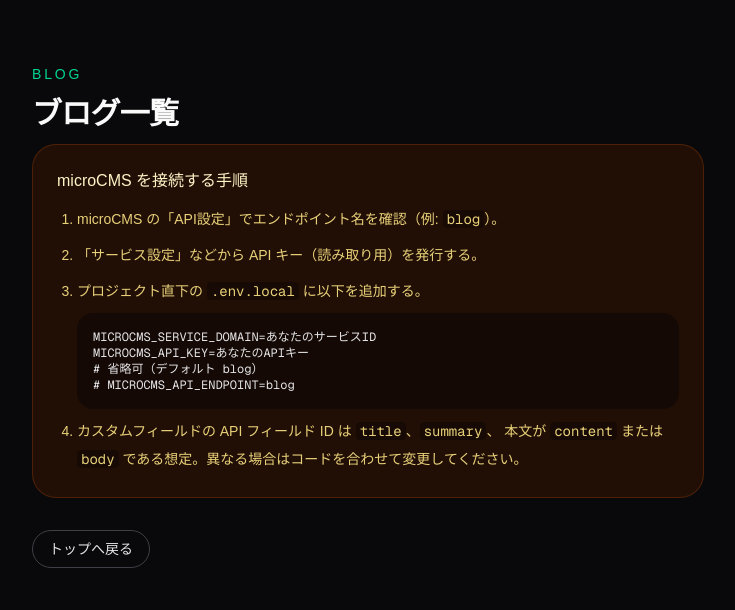
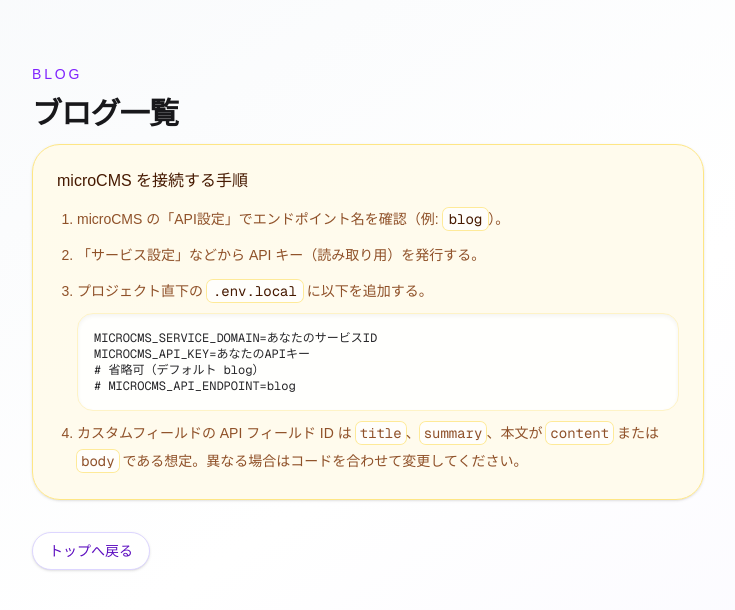
Before and after one commit to asakura0729/vercel_test, a Next.js app: page /blog in a window 1280 px wide. Shown: the top 610 px of the page, without its empty margins (160-895 px from the left). Built offline with nearby package versions, Linux system fonts and the light colour scheme.

Commit message:
microCMS読み込み

```diff
--- a/src/app/blog/page.tsx
+++ b/src/app/blog/page.tsx
@@ -9,31 +9,41 @@
 
 export const revalidate = 60;
 
+const pageBg =
+  "min-h-screen bg-gradient-to-br from-slate-50 via-white to-violet-50/70 px-6 py-16 text-zinc-900";
+
 export default async function BlogPage() {
   if (!isMicrocmsConfigured()) {
     return (
-      <main className="min-h-screen bg-zinc-950 px-6 py-16 text-zinc-50">
+      <main className={pageBg}>
         <div className="mx-auto flex w-full max-w-4xl flex-col gap-8">
           <div className="space-y-3">
-            <p className="text-sm font-medium uppercase tracking-[0.2em] text-emerald-400">
+            <p className="text-sm font-medium uppercase tracking-[0.2em] text-violet-600">
               Blog
             </p>
-            <h1 className="text-3xl font-semibold tracking-tight">ブログ一覧</h1>
-            <div className="max-w-2xl space-y-3 rounded-3xl border border-amber-900/50 bg-amber-950/40 p-6 text-amber-100">
+            <h1 className="text-3xl font-semibold tracking-tight text-zinc-900">
+              ブログ一覧
+            </h1>
+            <div className="max-w-2xl space-y-3 rounded-[1.75rem] border border-amber-200 bg-amber-50/90 p-6 text-amber-950 shadow-sm">
               <p className="font-medium">microCMS を接続する手順</p>
-              <ol className="list-decimal space-y-2 pl-5 text-sm leading-7 text-amber-200/90">
+              <ol className="list-decimal space-y-2 pl-5 text-sm leading-7 text-amber-900/85">
                 <li>
                   microCMS の「API設定」でエンドポイント名を確認（例:{" "}
-                  <code className="rounded bg-black/30 px-1">blog</code>）。
+                  <code className="rounded-md bg-white/80 px-1.5 py-0.5 text-amber-950 ring-1 ring-amber-200/80">
+                    blog
+                  </code>
+                  ）。
                 </li>
                 <li>
                   「サービス設定」などから API キー（読み取り用）を発行する。
                 </li>
                 <li>
                   プロジェクト直下の{" "}
-                  <code className="rounded bg-black/30 px-1">.env.local</code>{" "}
+                  <code className="rounded-md bg-white/80 px-1.5 py-0.5 text-amber-950 ring-1 ring-amber-200/80">
+                    .env.local
+                  </code>{" "}
                   に以下を追加する。
-                  <pre className="mt-2 overflow-x-auto rounded-2xl bg-black/40 p-4 text-xs text-zinc-200">
+                  <pre className="mt-2 overflow-x-auto rounded-2xl border border-amber-100 bg-white/90 p-4 text-xs text-zinc-800 shadow-inner">
 {`MICROCMS_SERVICE_DOMAIN=あなたのサービスID
 MICROCMS_API_KEY=あなたのAPIキー
 # 省略可（デフォルト blog）
@@ -42,11 +52,21 @@
                 </li>
                 <li>
                   カスタムフィールドの API フィールド ID は{" "}
-                  <code className="rounded bg-black/30 px-1">title</code>、
-                  <code className="rounded bg-black/30 px-1">summary</code>、
-                  本文が{" "}
-                  <code className="rounded bg-black/30 px-1">content</code> または{" "}
-                  <code className="rounded bg-black/30 px-1">body</code>{" "}
+                  <code className="rounded-md bg-white/80 px-1 py-0.5 ring-1 ring-amber-200/80">
+                    title
+                  </code>
+                  、
+                  <code className="rounded-md bg-white/80 px-1 py-0.5 ring-1 ring-amber-200/80">
+                    summary
+                  </code>
+                  、本文が{" "}
+                  <code className="rounded-md bg-white/80 px-1 py-0.5 ring-1 ring-amber-200/80">
+                    content
+                  </code>{" "}
+                  または{" "}
+                  <code className="rounded-md bg-white/80 px-1 py-0.5 ring-1 ring-amber-200/80">
+                    body
+                  </code>{" "}
                   である想定。異なる場合はコードを合わせて変更してください。
                 </li>
               </ol>
@@ -54,7 +74,7 @@
           </div>
           <Link
             href="/"
-            className="w-fit rounded-full border border-zinc-700 px-4 py-2 text-sm font-medium text-zinc-200 transition hover:border-zinc-500 hover:bg-zinc-900"
+            className="w-fit rounded-full border border-violet-200 bg-white px-4 py-2 text-sm font-medium text-violet-800 shadow-sm transition hover:border-violet-300 hover:bg-violet-50"
           >
             トップへ戻る
           </Link>
@@ -68,15 +88,17 @@
     list = await getBlogList(10);
   } catch (e) {
     return (
-      <main className="min-h-screen bg-zinc-950 px-6 py-16 text-zinc-50">
+      <main className={pageBg}>
         <div className="mx-auto max-w-4xl space-y-4">
-          <h1 className="text-3xl font-semibold tracking-tight">ブログ一覧</h1>
-          <p className="rounded-3xl border border-red-900/50 bg-red-950/40 p-6 text-red-200">
+          <h1 className="text-3xl font-semibold tracking-tight text-zinc-900">
+            ブログ一覧
+          </h1>
+          <p className="rounded-[1.75rem] border border-red-200 bg-red-50 p-6 text-sm leading-7 text-red-900 shadow-sm">
             {e instanceof Error ? e.message : "記事の取得に失敗しました。"}
           </p>
           <Link
             href="/"
-            className="inline-block rounded-full border border-zinc-700 px-4 py-2 text-sm text-zinc-200"
+            className="inline-block rounded-full border border-violet-200 bg-white px-4 py-2 text-sm font-medium text-violet-800 shadow-sm transition hover:bg-violet-50"
           >
             トップへ戻る
           </Link>
@@ -86,21 +108,23 @@
   }
 
   return (
-    <main className="min-h-screen bg-zinc-950 px-6 py-16 text-zinc-50">
+    <main className={pageBg}>
       <div className="mx-auto flex w-full max-w-4xl flex-col gap-8">
         <div className="space-y-3">
-          <p className="text-sm font-medium uppercase tracking-[0.2em] text-emerald-400">
+          <p className="text-sm font-medium uppercase tracking-[0.2em] text-violet-600">
             Blog
           </p>
-          <h1 className="text-3xl font-semibold tracking-tight">ブログ一覧</h1>
-          <p className="max-w-2xl text-base leading-7 text-zinc-400">
+          <h1 className="text-3xl font-semibold tracking-tight text-zinc-900">
+            ブログ一覧
+          </h1>
+          <p className="max-w-2xl text-base leading-7 text-zinc-600">
             microCMS から取得した最新 10 件です。
           </p>
         </div>
 
         <ul className="flex flex-col gap-4">
           {list.contents.length === 0 ? (
-            <li className="rounded-3xl border border-zinc-800 bg-zinc-900/80 p-8 text-zinc-500">
+            <li className="rounded-[1.75rem] border border-violet-100 bg-white/80 p-8 text-center text-zinc-500 shadow-sm backdrop-blur">
               記事がありません。
             </li>
           ) : (
@@ -115,14 +139,14 @@
 
               return (
                 <li key={post.id}>
-                  <article className="rounded-3xl border border-zinc-800 bg-zinc-900/80 p-6 transition hover:border-zinc-600">
+                  <article className="rounded-[1.75rem] border border-violet-100/80 bg-white/90 p-6 shadow-sm backdrop-blur transition hover:border-violet-200 hover:shadow-md">
                     <dl className="space-y-3 text-sm">
                       {updated ? (
                         <div>
-                          <dt className="text-xs font-medium uppercase tracking-wider text-zinc-500">
+                          <dt className="text-xs font-medium uppercase tracking-wider text-violet-600/90">
                             更新日時
                           </dt>
-                          <dd className="mt-1 text-zinc-300">
+                          <dd className="mt-1 text-zinc-800">
                             <time dateTime={updated}>
                               {formatBlogDate(updated)}
                             </time>
@@ -130,34 +154,26 @@
                         </div>
                       ) : null}
                       <div>
-                        <dt className="text-xs font-medium uppercase tracking-wider text-zinc-500">
+                        <dt className="text-xs font-medium uppercase tracking-wider text-violet-600/90">
                           タイトル
                         </dt>
-                        <dd className="mt-1 text-lg font-semibold text-white">
+                        <dd className="mt-1 text-lg font-semibold text-zinc-900">
                           {post.title}
                         </dd>
                       </div>
                       <div>
-                        <dt className="text-xs font-medium uppercase tracking-wider text-zinc-500">
-                          概要
-                        </dt>
-                        <dd className="mt-1 leading-6 text-zinc-400">
-                          {summaryText}
-                        </dd>
-                      </div>
-                      <div>
-                        <dt className="text-xs font-medium uppercase tracking-wider text-zinc-500">
+                        <dt className="text-xs font-medium uppercase tracking-wider text-violet-600/90">
                           記事
                         </dt>
-                        <dd className="mt-1 leading-6 text-zinc-400">
+                        <dd className="mt-1 leading-6 text-zinc-600">
                           {articleExcerpt}
                         </dd>
                       </div>
                     </dl>
-                    <div className="mt-5 border-t border-zinc-800 pt-4">
+                    <div className="mt-5 border-t border-violet-100 pt-4">
                       <Link
                         href={`/blog/post/${post.id}`}
-                        className="inline-flex text-sm font-medium text-emerald-400 underline-offset-4 hover:underline"
+                        className="inline-flex text-sm font-medium text-violet-700 underline-offset-4 hover:text-violet-900 hover:underline"
                       >
                         記事の詳細を見る
                       </Link>
@@ -171,7 +187,7 @@
 
         <Link
           href="/"
-          className="w-fit rounded-full border border-zinc-700 px-4 py-2 text-sm font-medium text-zinc-200 transition hover:border-zinc-500 hover:bg-zinc-900"
+          className="w-fit rounded-full border border-violet-200 bg-white px-4 py-2 text-sm font-medium text-violet-800 shadow-sm transition hover:border-violet-300 hover:bg-violet-50"
         >
           トップへ戻る
         </Link>
--- a/src/app/blog/post/[contentId]/page.tsx
+++ b/src/app/blog/post/[contentId]/page.tsx
@@ -8,6 +8,9 @@
 import { notFound } from "next/navigation";
 
 export const revalidate = 60;
+
+const pageBg =
+  "min-h-screen bg-gradient-to-br from-slate-50 via-white to-violet-50/70 px-6 py-16 text-zinc-900";
 
 type PageProps = {
   params: Promise<{ contentId: string }>;
@@ -32,23 +35,23 @@
 
   if (!isMicrocmsConfigured()) {
     return (
-      <main className="min-h-screen bg-zinc-950 px-6 py-16 text-zinc-50">
-        <div className="mx-auto max-w-2xl space-y-4">
-          <h1 className="text-2xl font-semibold">設定が必要です</h1>
-          <p className="text-zinc-400 leading-7">
+      <main className={pageBg}>
+        <div className="mx-auto max-w-2xl space-y-4 rounded-[1.75rem] border border-violet-100 bg-white/90 p-8 shadow-sm backdrop-blur">
+          <h1 className="text-2xl font-semibold text-zinc-900">設定が必要です</h1>
+          <p className="text-zinc-600 leading-7">
             環境変数{" "}
-            <code className="rounded bg-zinc-900 px-1.5 py-0.5 text-emerald-300">
+            <code className="rounded-md bg-violet-50 px-1.5 py-0.5 text-sm text-violet-800 ring-1 ring-violet-100">
               MICROCMS_SERVICE_DOMAIN
             </code>{" "}
             と{" "}
-            <code className="rounded bg-zinc-900 px-1.5 py-0.5 text-emerald-300">
+            <code className="rounded-md bg-violet-50 px-1.5 py-0.5 text-sm text-violet-800 ring-1 ring-violet-100">
               MICROCMS_API_KEY
             </code>{" "}
             を設定してください（.env.example を参照）。
           </p>
           <Link
             href="/blog"
-            className="inline-block text-sm font-medium text-emerald-400 underline-offset-4 hover:underline"
+            className="inline-block text-sm font-medium text-violet-700 underline-offset-4 hover:text-violet-900 hover:underline"
           >
             一覧へ戻る
           </Link>
@@ -64,13 +67,13 @@
   const updated = post.updatedAt ?? post.revisedAt ?? post.publishedAt ?? "";
 
   return (
-    <main className="min-h-screen bg-zinc-950 px-6 py-16 text-zinc-50">
-      <article className="mx-auto max-w-2xl space-y-8">
-        <header className="space-y-3 border-b border-zinc-800 pb-8">
-          <p className="text-sm font-medium uppercase tracking-[0.2em] text-emerald-400">
+    <main className={pageBg}>
+      <article className="mx-auto max-w-2xl space-y-8 rounded-[1.75rem] border border-violet-100 bg-white/90 p-8 shadow-sm backdrop-blur sm:p-10">
+        <header className="space-y-3 border-b border-violet-100 pb-8">
+          <p className="text-sm font-medium uppercase tracking-[0.2em] text-violet-600">
             Blog
           </p>
-          <h1 className="text-3xl font-semibold tracking-tight leading-tight">
+          <h1 className="text-3xl font-semibold tracking-tight text-zinc-900 leading-tight">
             {post.title}
           </h1>
           {updated ? (
@@ -80,23 +83,23 @@
             </p>
           ) : null}
           {post.summary ? (
-            <p className="text-base leading-7 text-zinc-400">{post.summary}</p>
+            <p className="text-base leading-7 text-zinc-600">{post.summary}</p>
           ) : null}
         </header>
 
         {bodyHtml ? (
           <div
-            className="blog-body space-y-4 text-zinc-300 leading-8 [&_a]:text-emerald-400 [&_a]:underline [&_h2]:mt-10 [&_h2]:text-xl [&_h2]:font-semibold [&_h2]:text-white [&_h3]:mt-8 [&_h3]:text-lg [&_h3]:font-semibold [&_li]:ml-6 [&_li]:list-disc [&_p]:my-4 [&_ul]:my-4"
+            className="blog-body space-y-4 text-zinc-700 leading-8 [&_a]:font-medium [&_a]:text-violet-700 [&_a]:underline [&_blockquote]:border-l-4 [&_blockquote]:border-violet-200 [&_blockquote]:pl-4 [&_blockquote]:text-zinc-600 [&_code]:rounded [&_code]:bg-violet-50 [&_code]:px-1 [&_code]:text-sm [&_code]:text-violet-900 [&_h2]:mt-10 [&_h2]:text-xl [&_h2]:font-semibold [&_h2]:text-zinc-900 [&_h3]:mt-8 [&_h3]:text-lg [&_h3]:font-semibold [&_h3]:text-zinc-900 [&_li]:ml-6 [&_li]:list-disc [&_li]:marker:text-violet-400 [&_p]:my-4 [&_strong]:text-zinc-900 [&_ul]:my-4"
             dangerouslySetInnerHTML={{ __html: bodyHtml }}
           />
         ) : (
           <p className="text-zinc-500">本文がありません。</p>
         )}
 
-        <div className="pt-8">
+        <div className="border-t border-violet-100 pt-8">
           <Link
             href="/blog"
-            className="rounded-full border border-zinc-700 px-4 py-2 text-sm font-medium text-zinc-200 transition hover:border-zinc-500 hover:bg-zinc-900"
+            className="inline-flex rounded-full border border-violet-200 bg-white px-4 py-2 text-sm font-medium text-violet-800 shadow-sm transition hover:border-violet-300 hover:bg-violet-50"
           >
             一覧へ戻る
           </Link>
```
